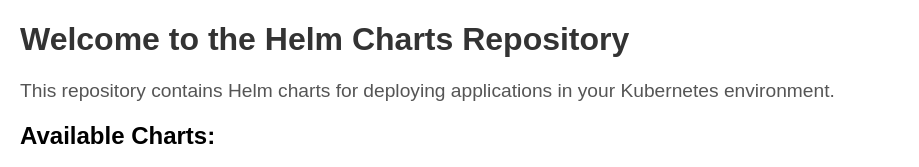
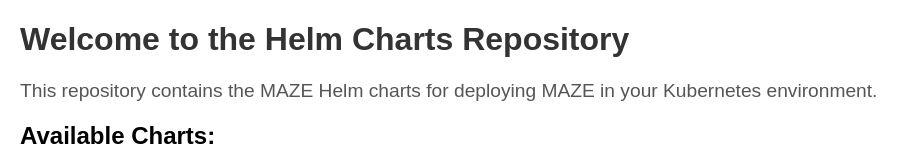
Before and after one commit to MAZE-Multicloud/helm-charts, a plain HTML site: page docs/index.html in a window 1280 px wide. Shown: the top 167 px of the page, without its empty margins (0-919 px from the left). Drawn offline with Linux system fonts and the light colour scheme.

Commit message:
docs: docs folder

```diff
--- a/docs/index.html
+++ b/docs/index.html
@@ -27,7 +27,7 @@
 </head>
 <body>
   <h1>Welcome to the Helm Charts Repository</h1>
-  <p>This repository contains Helm charts for deploying applications in your Kubernetes environment.</p>
+  <p>This repository contains the MAZE Helm charts for deploying MAZE in your Kubernetes environment.</p>
 
   <div class="chart-list">
     <h2>Available Charts:</h2>
```
